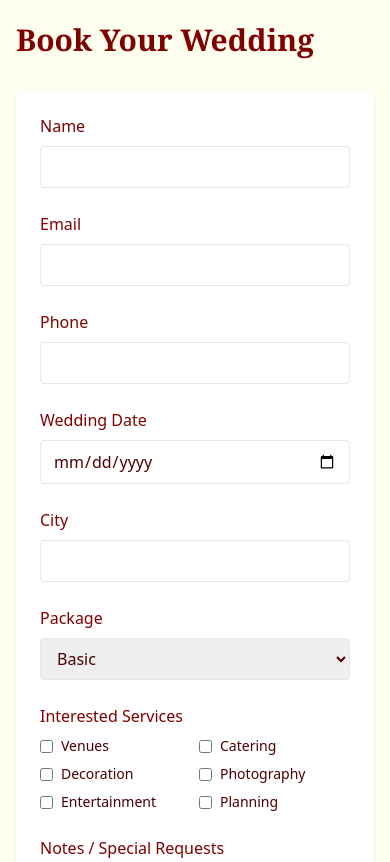
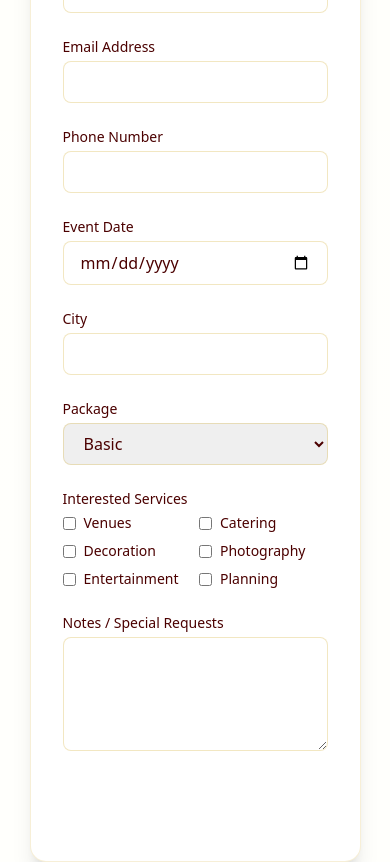
Before and after one commit to Durga-gith/mile-vaganan-events, a Next.js app in the folder apps/web/: page / in a window 390 px wide. Shown: the part 10400-11262 px from the top of the page. Built offline with nearby package versions, Linux system fonts and the light colour scheme.

Commit message:
feat: improve error messages in booking and review forms for easier debugging

```diff
--- a/apps/web/components/BookingForm.tsx
+++ b/apps/web/components/BookingForm.tsx
@@ -12,16 +12,12 @@ export default function BookingForm({ lang }: { lang: string }) {
   const [services, setServices] = useState<string[]>([]);
   const [notes, setNotes] = useState('');
   const [status, setStatus] = useState<'idle' | 'submitting' | 'success' | 'error'>('idle');
+  const [errorMessage, setErrorMessage] = useState<string>('');
 
-  const toggleService = (value: string) => {
-    setServices((prev) =>
-      prev.includes(value) ? prev.filter((s) => s !== value) : [...prev, value]
-    );
-  };
-
-  const submit = async (e: React.FormEvent) => {
+  const handleSubmit = async (e: React.FormEvent) => {
     e.preventDefault();
     setStatus('submitting');
+    setErrorMessage('');
     try {
       const api = process.env.NEXT_PUBLIC_API_URL || 'https://mile-vaganan-events-xaxq.onrender.com';
       console.log('Submitting to:', `${api}/services/lead`);
@@ -34,65 +30,148 @@ export default function BookingForm({ lang }: { lang: string }) {
       if (!response.ok) {
         const errorText = await response.text();
         console.error('API Error Response:', errorText);
-        throw new Error(`Submission failed: ${response.status} - ${errorText}`);
+        throw new Error(`Server responded with ${response.status}: ${errorText}`);
       }
 
       setStatus('success');
-      setName(''); setEmail(''); setPhone(''); setDate(''); setCity(''); setServices([]); setNotes('');
-    } catch {
+      // Reset form
+      setName('');
+      setEmail('');
+      setPhone('');
+      setDate('');
+      setCity('');
+      setNotes('');
+      setServices([]);
+    } catch (err: any) {
+      console.error('Submission error:', err);
       setStatus('error');
+      setErrorMessage(err.message || 'Unknown error occurred');
     }
   };
 
+  const t = {
+    en: {
+      title: 'Book Your Event',
+      name: 'Full Name',
+      email: 'Email Address',
+      phone: 'Phone Number',
+      date: 'Event Date',
+      city: 'City',
+      package: 'Package',
+      services: 'Interested Services',
+      notes: 'Notes / Special Requests',
+      submit: 'Submit Booking Request',
+      success: 'Thank you! We will contact you soon.',
+      error: 'Failed to submit: ',
+      tryAgain: 'Please try again or contact us directly.',
+    },
+    ta: {
+      title: 'உங்கள் நிகழ்வை முன்பதிவு செய்யுங்கள்',
+      name: 'முழு பெயர்',
+      email: 'மின்னஞ்சல் முகவரி',
+      phone: 'தொலைபேசி எண்',
+      date: 'நிகழ்வு தேதி',
+      city: 'ஊர்',
+      package: 'பேக்கேஜ்',
+      services: 'விருப்பமான சேவைகள்',
+      notes: 'குறிப்புகள் / சிறப்பு கோரிக்கைகள்',
+      submit: 'முன்பதிவு கோரிக்கையை சமர்ப்பிக்கவும்',
+      success: 'நன்றி! விரைவில் உங்களைத் தொடர்பு கொள்வோம்.',
+      error: 'சமர்ப்பிக்க முடியவில்லை: ',
+      tryAgain: 'மீண்டும் முயற்சிக்கவும் அல்லது எங்களை நேரடியாக தொடர்பு கொள்ளவும்.',
+    }
+  }[lang as 'en' | 'ta'];
+
   return (
-    <section id="book" className="py-20 bg-ivory">
-      <div className="max-w-4xl mx-auto px-4">
-        <h2 className="text-3xl font-serif font-bold text-maroon mb-8">
-          {lang === 'en' ? 'Book Your Wedding' : 'உங்கள் திருமணத்தை முன்பதிவு செய்யுங்கள்'}
-        </h2>
-        <form onSubmit={submit} className="space-y-6 bg-white p-6 rounded-lg shadow">
-          <div className="grid md:grid-cols-2 gap-6">
+    <div id="book" className="max-w-4xl mx-auto bg-white rounded-2xl shadow-xl p-8 -mt-24 relative z-10 border border-gold/20">
+      <h2 className="text-3xl font-serif font-bold text-wine mb-8 text-center">{t.title}</h2>
+
+      <form onSubmit={handleSubmit} className="space-y-6">
+        <div className="grid grid-cols-1 md:grid-cols-2 gap-6">
           <div>
-              <label className="block text-maroon font-medium mb-2">{lang === 'en' ? 'Name' : 'பெயர்'}</label>
-              <input value={name} onChange={e => setName(e.target.value)} className="w-full border rounded px-3 py-2" required />
+            <label className="block text-sm font-medium text-wine mb-1">{t.name}</label>
+            <input
+              type="text"
+              required
+              value={name}
+              onChange={(e) => setName(e.target.value)}
+              className="w-full px-4 py-2 rounded-lg border border-gold/30 focus:ring-2 focus:ring-wine focus:border-transparent"
+            />
           </div>
           <div>
-              <label className="block text-maroon font-medium mb-2">Email</label>
-              <input value={email} onChange={e => setEmail(e.target.value)} className="w-full border rounded px-3 py-2" type="email" required />
+            <label className="block text-sm font-medium text-wine mb-1">{t.email}</label>
+            <input
+              type="email"
+              required
+              value={email}
+              onChange={(e) => setEmail(e.target.value)}
+              className="w-full px-4 py-2 rounded-lg border border-gold/30 focus:ring-2 focus:ring-wine focus:border-transparent"
+            />
           </div>
         </div>
 
-          <div className="grid md:grid-cols-3 gap-6">
+        <div className="grid grid-cols-1 md:grid-cols-3 gap-6">
           <div>
-              <label className="block text-maroon font-medium mb-2">{lang === 'en' ? 'Phone' : 'தொலைபேசி'}</label>
-              <input value={phone} onChange={e => setPhone(e.target.value)} className="w-full border rounded px-3 py-2" required />
+            <label className="block text-sm font-medium text-wine mb-1">{t.phone}</label>
+            <input
+              type="tel"
+              required
+              value={phone}
+              onChange={(e) => setPhone(e.target.value)}
+              className="w-full px-4 py-2 rounded-lg border border-gold/30 focus:ring-2 focus:ring-wine focus:border-transparent"
+            />
           </div>
           <div>
-              <label className="block text-maroon font-medium mb-2">{lang === 'en' ? 'Wedding Date' : 'திருமண தேதி'}</label>
-              <input value={date} onChange={e => setDate(e.target.value)} className="w-full border rounded px-3 py-2" type="date" required />
+            <label className="block text-sm font-medium text-wine mb-1">{t.date}</label>
+            <input
+              type="date"
+              required
+              value={date}
+              onChange={(e) => setDate(e.target.value)}
+              className="w-full px-4 py-2 rounded-lg border border-gold/30 focus:ring-2 focus:ring-wine focus:border-transparent"
+            />
           </div>
           <div>
-              <label className="block text-maroon font-medium mb-2">{lang === 'en' ? 'City' : 'நகரம்'}</label>
-              <input value={city} onChange={e => setCity(e.target.value)} className="w-full border rounded px-3 py-2" required />
+            <label className="block text-sm font-medium text-wine mb-1">{t.city}</label>
+            <input
+              type="text"
+              required
+              value={city}
+              onChange={(e) => setCity(e.target.value)}
+              className="w-full px-4 py-2 rounded-lg border border-gold/30 focus:ring-2 focus:ring-wine focus:border-transparent"
+            />
           </div>
         </div>
 
-          <div className="grid md:grid-cols-2 gap-6">
+        <div className="grid grid-cols-1 md:grid-cols-2 gap-6">
           <div>
-              <label className="block text-maroon font-medium mb-2">{lang === 'en' ? 'Package' : 'தொகுப்பு'}</label>
-              <select value={packageType} onChange={e => setPackageType(e.target.value)} className="w-full border rounded px-3 py-2">
-                <option>Basic</option>
-                <option>Premium</option>
-                <option>Luxury</option>
+            <label className="block text-sm font-medium text-wine mb-1">{t.package}</label>
+            <select
+              value={packageType}
+              onChange={(e) => setPackageType(e.target.value)}
+              className="w-full px-4 py-2 rounded-lg border border-gold/30 focus:ring-2 focus:ring-wine focus:border-transparent"
+            >
+              <option value="Basic">Basic</option>
+              <option value="Premium">Premium</option>
+              <option value="Royal">Royal</option>
+              <option value="Custom">Custom</option>
             </select>
           </div>
           <div>
-              <label className="block text-maroon font-medium mb-2">{lang === 'en' ? 'Interested Services' : 'தேவையான சேவைகள்'}</label>
-              <div className="grid grid-cols-2 gap-2 text-sm">
-                {['Venues','Catering','Decoration','Photography','Entertainment','Planning'].map(s => (
-                  <label key={s} className="flex items-center gap-2">
-                    <input type="checkbox" checked={services.includes(s)} onChange={() => toggleService(s)} />
-                    <span>{s}</span>
+            <label className="block text-sm font-medium text-wine mb-1">{t.services}</label>
+            <div className="grid grid-cols-2 gap-2">
+              {['Venues', 'Catering', 'Decoration', 'Photography', 'Entertainment', 'Planning'].map((service) => (
+                <label key={service} className="flex items-center space-x-2 text-sm">
+                  <input
+                    type="checkbox"
+                    checked={services.includes(service)}
+                    onChange={(e) => {
+                      if (e.target.checked) setServices([...services, service]);
+                      else setServices(services.filter(s => s !== service));
+                    }}
+                    className="rounded border-gold/30 text-wine focus:ring-wine"
+                  />
+                  <span>{service}</span>
                 </label>
               ))}
             </div>
@@ -100,23 +179,33 @@ export default function BookingForm({ lang }: { lang: string }) {
         </div>
 
         <div>
-            <label className="block text-maroon font-medium mb-2">{lang === 'en' ? 'Notes / Special Requests' : 'குறிப்புகள் / சிறப்பு கோரிக்கைகள்'}</label>
-            <textarea value={notes} onChange={e => setNotes(e.target.value)} className="w-full border rounded px-3 py-2" rows={3} />
+          <label className="block text-sm font-medium text-wine mb-1">{t.notes}</label>
+          <textarea
+            rows={4}
+            value={notes}
+            onChange={(e) => setNotes(e.target.value)}
+            className="w-full px-4 py-2 rounded-lg border border-gold/30 focus:ring-2 focus:ring-wine focus:border-transparent"
+          />
         </div>
 
-          <button type="submit" className="bg-maroon text-white px-6 py-3 rounded-full hover:bg-maroon-dark transition" disabled={status==='submitting'}>
-            {status==='submitting' ? (lang==='en' ? 'Submitting...' : 'சமர்ப்பிக்கிறது...') : (lang==='en' ? 'Submit Booking Request' : 'முன்பதிவு கோரிக்கை சமர்ப்பிக்கவும்')}
+        <button
+          type="submit"
+          disabled={status === 'submitting'}
+          className="w-full md:w-auto px-8 py-3 bg-wine text-white rounded-full font-bold hover:bg-wine/90 transition-colors disabled:bg-gray-400"
+        >
+          {status === 'submitting' ? '...' : t.submit}
         </button>
-          {status==='success' && (
-            <p className="text-green-700 mt-2">
-              {lang==='en'
-                ? 'Thank you for booking with Mile Vaganan Events. We will contact you by email within 24 hours.'
-                : 'Mile Vaganan Events-ஐ முன்பதிவு செய்ததற்கு நன்றி. 24 மணி நேரத்திற்குள் உங்கள் மின்னஞ்சலில் நாங்கள் தொடர்புகொள்வோம்.'}
-            </p>
+
+        {status === 'success' && (
+          <p className="text-green-600 font-medium text-center">{t.success}</p>
         )}
-          {status==='error' && <p className="text-red-700 mt-2">{lang==='en' ? 'Failed to submit. Try again.' : 'சமர்ப்பிக்க முடியவில்லை. மீண்டும் முயற்சிக்கவும்.'}</p>}
+        {status === 'error' && (
+          <div className="text-red-600 text-center">
+            <p className="font-medium">{t.error} {errorMessage}</p>
+            <p className="text-sm">{t.tryAgain}</p>
+          </div>
+        )}
       </form>
     </div>
-    </section>
   );
 }
--- a/apps/web/components/ReviewForm.tsx
+++ b/apps/web/components/ReviewForm.tsx
@@ -8,10 +8,12 @@ export default function ReviewForm({ lang }: { lang: string }) {
   const [rating, setRating] = useState(5);
   const [comment, setComment] = useState('');
   const [status, setStatus] = useState<'idle' | 'submitting' | 'success' | 'error'>('idle');
+  const [errorMessage, setErrorMessage] = useState<string>('');
 
   const submit = async (e: React.FormEvent) => {
     e.preventDefault();
     setStatus('submitting');
+    setErrorMessage('');
     try {
       const api = process.env.NEXT_PUBLIC_API_URL || 'https://mile-vaganan-events-xaxq.onrender.com';
       console.log('Submitting review to:', `${api}/reviews`);
@@ -22,15 +24,19 @@ export default function ReviewForm({ lang }: { lang: string }) {
       });
 
       if (!response.ok) {
-        const errorData = await response.json().catch(() => ({ message: 'No error details' }));
-        console.error('Review API Error:', errorData);
-        throw new Error(`Review submission failed: ${response.status}`);
+        const errorText = await response.text();
+        throw new Error(`Server responded with ${response.status}: ${errorText}`);
       }
 
       setStatus('success');
-      setName(''); setEmail(''); setRating(5); setComment('');
-    } catch {
+      setName('');
+      setEmail('');
+      setRating(5);
+      setComment('');
+    } catch (err: any) {
+      console.error('Review submission error:', err);
       setStatus('error');
+      setErrorMessage(err.message || 'Unknown error');
     }
   };
 
@@ -62,8 +68,16 @@ export default function ReviewForm({ lang }: { lang: string }) {
           <button type="submit" className="bg-maroon text-white px-6 py-3 rounded-full hover:bg-maroon-dark transition" disabled={status==='submitting'}>
             {status==='submitting' ? (lang==='en' ? 'Submitting...' : 'சமர்ப்பிக்கிறது...') : (lang==='en' ? 'Submit Review' : 'விமர்சனத்தை சமர்ப்பிக்கவும்')}
           </button>
-          {status==='success' && <p className="text-green-700 mt-2">{lang==='en' ? 'Thank you! Review submitted.' : 'நன்றி! உங்கள் விமர்சனம் சமர்ப்பிக்கப்பட்டது.'}</p>}
-          {status==='error' && <p className="text-red-700 mt-2">{lang==='en' ? 'Failed to submit. Try again.' : 'சமர்ப்பிக்க முடியவில்லை. மீண்டும் முயற்சிக்கவும்.'}</p>}
+          {status === 'success' && (
+            <p className="text-green-600 font-medium text-center mt-2">
+              {lang === 'en' ? 'Thank you for your review!' : 'உங்கள் கருத்திற்கு நன்றி!'}
+            </p>
+          )}
+          {status === 'error' && (
+            <p className="text-red-600 font-medium text-center mt-2">
+              {lang === 'en' ? `Failed to submit: ${errorMessage}` : `சமர்ப்பிக்க முடியவில்லை: ${errorMessage}`}
+            </p>
+          )}
         </form>
       </div>
     </section>
```
Lines whose indentation alone changed are shown as unchanged.
